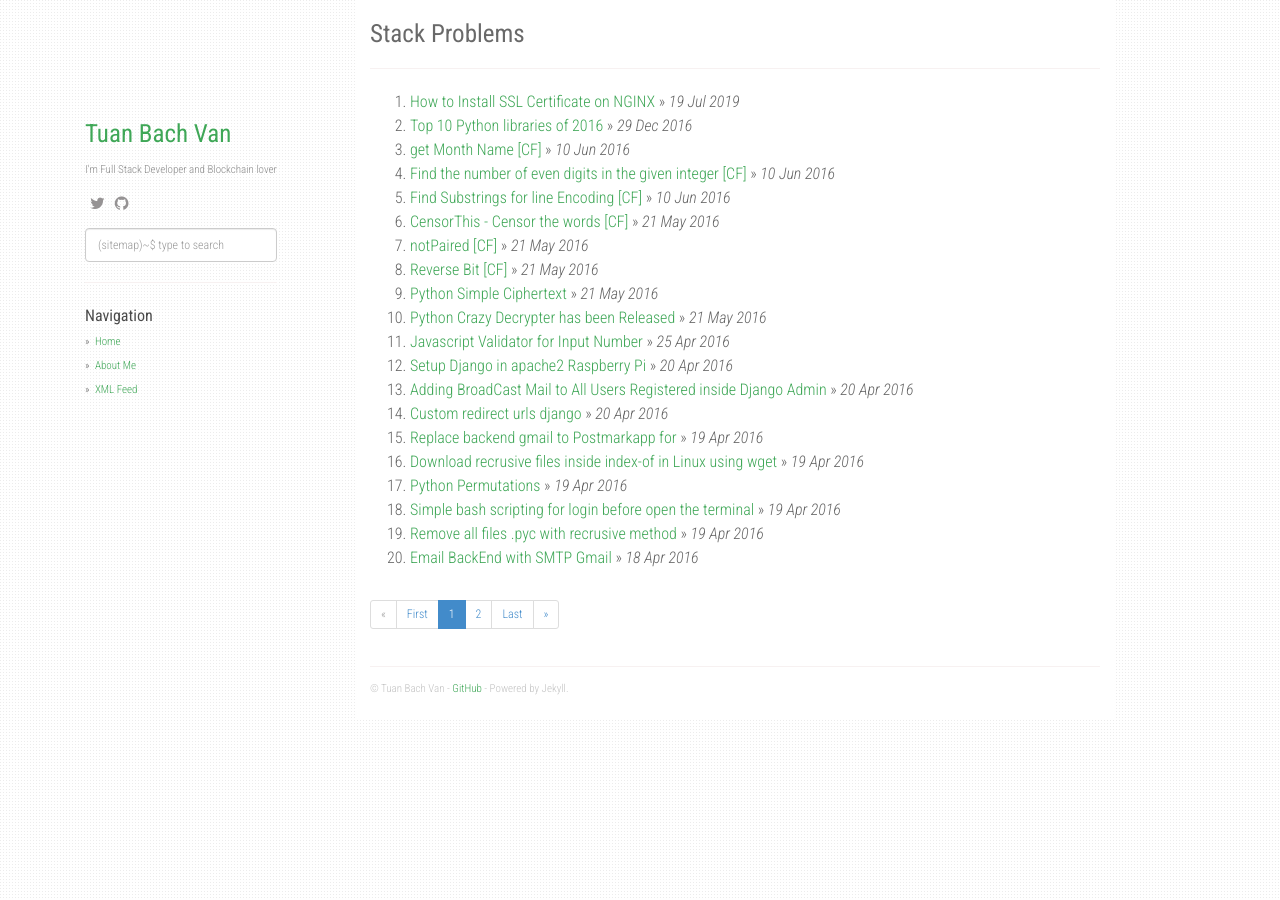
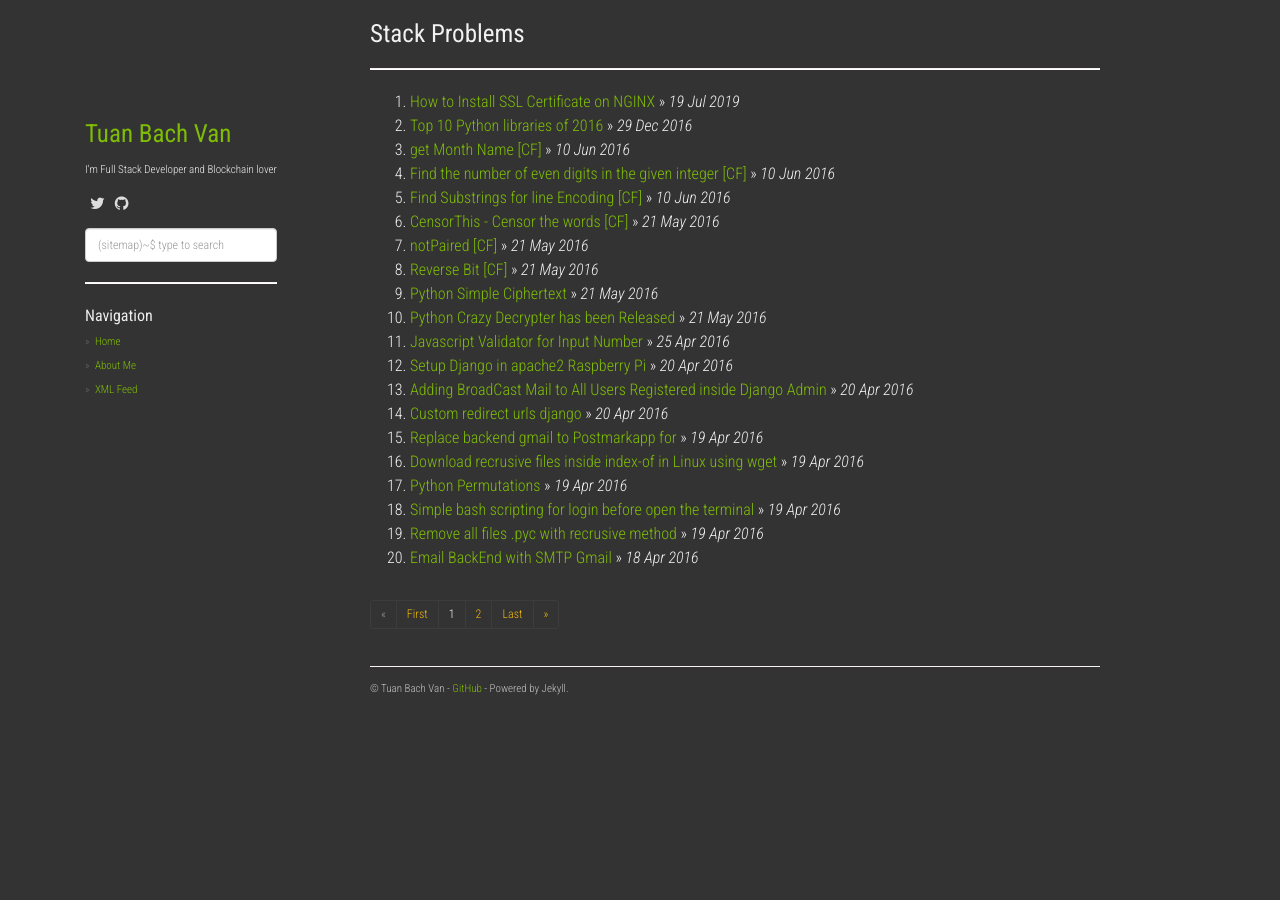
Before and after one commit to bachvtuan/bachvtuan.github.io, a Jekyll site: the page built from index.html, in a window 1280 px wide. Built offline with Jekyll 4.4.1, drawn with Linux system fonts in a browser that asks for light colours; nearby versions of some CDN libraries; the list of posts is cut into pages by our own code.

Commit message:
updated style. [dark theme]

```diff
--- a/static/css/main.css
+++ b/static/css/main.css
@@ -1,10 +1,11 @@
 body {
   font-family: "Roboto Condensed", Arial, sans-serif;
-  background: url("/static/img/subtle_dots.png");
+  /* background: url("/static/img/subtle_dots.png"); */
+  background: #333333;
   line-height: 1.5em;
   font-weight: 300;
   font-size: 16px;
-  color: #666;
+  color: #f1f1f1;
 }
 hr {
   margin-top: 20px;
@@ -14,12 +15,12 @@ hr {
   border-bottom: 1px solid #fff;
 }
 span.time, span.categories {
-  color: #ADADAD;
+  color: #f1f1f1;
   margin-bottom: 5px;
   font-size: 11px;
 }
 h1, h2, h3 {
-  color: #696969;
+  color: #f1f1f1;
   font-weight: normal;
 }
 h1 {
@@ -31,7 +32,7 @@ h2, h3 {
 }
 a, a:link, a:active {
   text-decoration: none;
-  color: #3fa757;
+  color: #7fbd05;
 }
 a:hover {
   color: #B3B3B3;
@@ -40,7 +41,7 @@ a:hover {
 
 /* Layout */
 .main-layout {
-  background: #fff;
+  /* background: #fff; */
 }
 .sidebar-nav {
   margin: 0;
@@ -57,7 +58,7 @@ a:hover {
 
 /* Content */
 div.content pre {
-  background: #333333;
+  background: #222;
   padding: 10px;
   color: #FFF;
   overflow-x: auto;
@@ -66,7 +67,7 @@ div.content pre {
   border: none;
 }
 div.content .highlight {
-	background: #333333;
+	background: #222;
 }
 footer {
   border-top: 1px solid #F7F1F1;
@@ -89,12 +90,12 @@ div.col-sm-3 {
 }
 div.col-sm-3 strong {
   font-size: 16px;
-  color: #4A4A4A;
+  color: #eee;
   font-weight: normal;
 }
 div.col-sm-3 div.profile-about {
   margin-top: 10px;
-  color: #8C8C8C;
+  color: #eee;
 }
 
 /* Pagination */
@@ -133,10 +134,10 @@ div.col-sm-3 div.profile-about {
 }
 .social li a {
   font-size: 16px;
-  color: #969394;
+  color: #ddd;
 }
 .social li a:hover {
-  color: #6D6D6D;
+  color: #fff;
 }
 
 .share-page {
@@ -147,6 +148,14 @@ div.col-sm-3 div.profile-about {
 .post-content img,
 .content img {
   max-width: 100%
+}
+.pagination li a,.pagination li span{
+  background-color: #333 !important;
+  border: 1px solid #3c3c3c !important;
+  color:#f0b90b;
+}
+.pagination li a:hover,.pagination li span:hover{
+  background-color: #333 !important;
 }
 
 /* Responsive Conditional */
```
